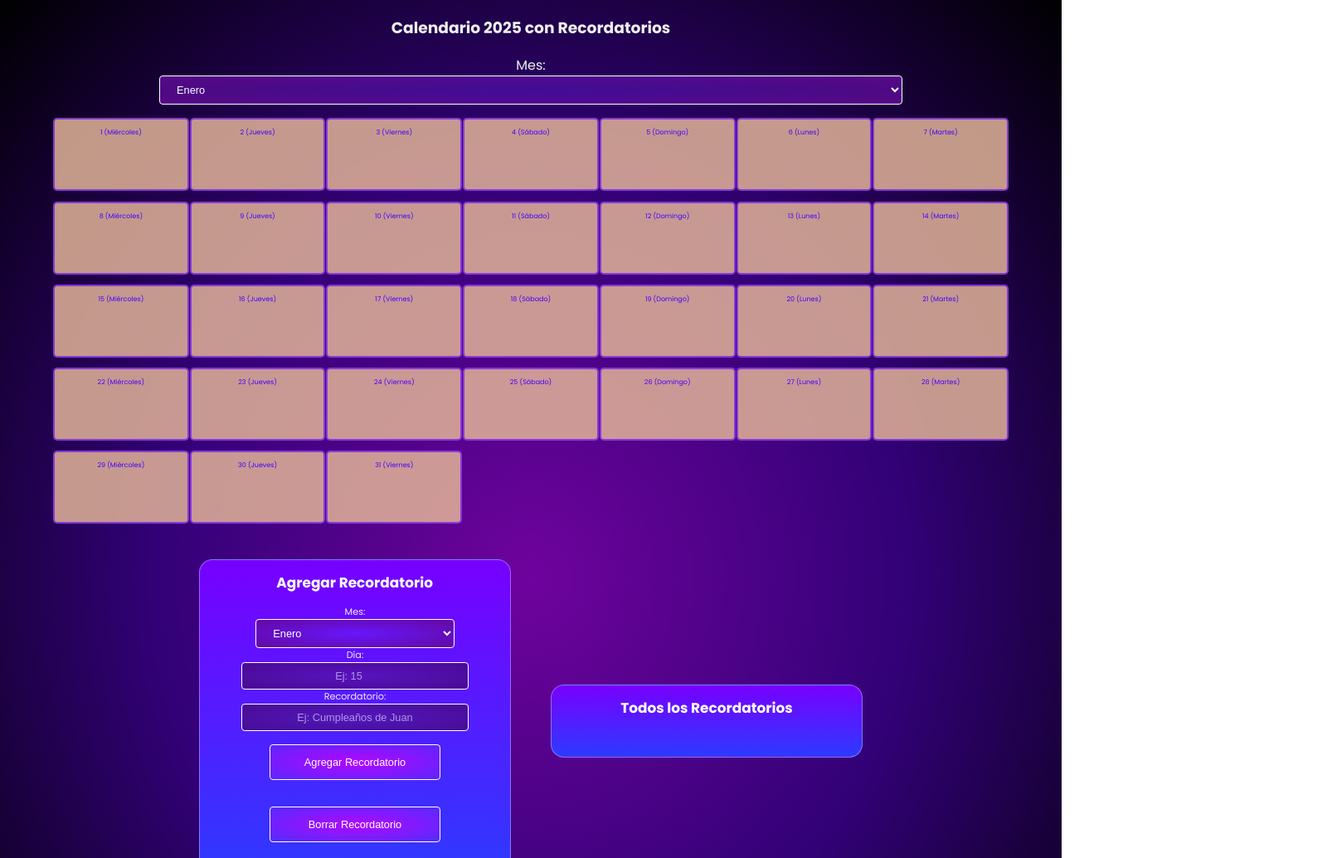
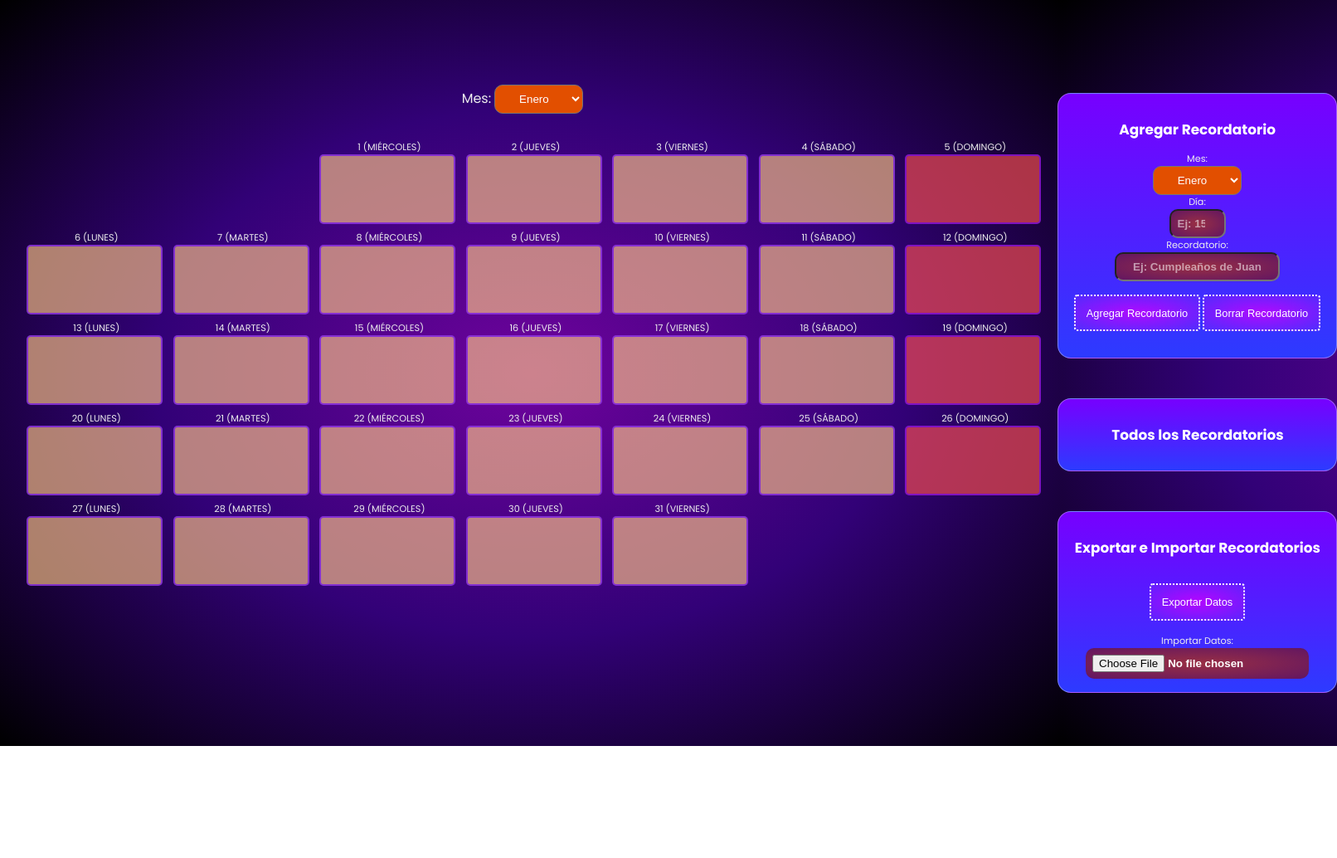
Before and after one commit to pyro-nicolini/calendarioRecordatorio, a plain HTML site: page index.html in a window 1280 px wide. Shown: the top 1034 px of the page at 83% size, 1612 px wide, since content can reach past the window. After the commit the page ends 899 px from the top, so only its background shows below. Drawn offline with Linux system fonts and the light colour scheme.

Commit message:
add new functions, delete especific task, calendar style

```diff
--- a/index.html
+++ b/index.html
@@ -8,7 +8,7 @@
   </head>
   <body>
     <main>
-      <h3>Calendario 2025 con Recordatorios</h3>
+      <section class="sec-A">
         <label for="elegirMes">Mes:</label>
         <select style="margin-bottom: 1rem;" id="elegirMes" aria-label="Selecciona un mes">
           <option value="0">Enero</option>
@@ -25,7 +25,8 @@
           <option value="11">Diciembre</option>
         </select>
         <div class="calendario"></div>
-
+      </section>
+      <section class="sec-B">
         <div class="cards">
           <!-- Card para agregar recordatorios -->
           <div class="card">
@@ -71,6 +72,7 @@
             <input type="file" id="importarJSON" accept=".json" />
           </div>
         </div>
+      </section>
     </main>
     <script src="src/js/app.js"></script>
   </body>
--- a/src/css/estilo.css
+++ b/src/css/estilo.css
@@ -1,43 +1,35 @@
-@import url("https://fonts.googleapis.com/css2?family=Poppins:ital,wght@0,100;0,200;0,300;0,400;0,500;0,600;0,700;0,800;0,900;1,100;1,200;1,300;1,400;1,500;1,600;1,700;1,800;1,900&display=swap");
-/* Estilos para móvil */
+@import url("https://fonts.googleapis.com/css2?family=Poppins:ital,wght@0,100;0,200;0,300;0,400;0,500;0,600;0,700;0,800;0,900&display=swap");
+
 body {
   font-family: "Poppins";
   color: #eeeeee;
-  display: grid;
-  grid-template-areas:
-    "header"
-    "main"
-    "footer";
-  grid-template-columns: 1fr;
-  grid-template-rows: auto 1fr auto;
-  height: 100vh;
+  min-height: 100vh;
   margin: 0;
   width: 100%;
   text-align: center;
-}
-
-p {
-  font-size: .7rem;
-}
-
-div {
-  font-size: .7rem;
-}
-
-input,
-select {
-  text-align: center;
+  background: radial-gradient(#6f039d, #320177, rgb(0, 0, 0));
 }
 
 main {
-  grid-area: main;
   display: flex;
-  justify-content: center;
+  justify-content: end;
   align-items: center;
-  flex-direction: column;
+  gap: 1rem;
   width: 100%;
-  background: radial-gradient(#6f039d, #320177, rgb(0, 0, 0));
   padding-bottom: 3rem;
+  height: 1fr;
+  display: flex;
+  justify-content: space-evenly;
+}
+
+section {
+  width: max-content;
+  margin: 1rem;
+}
+
+p,
+div {
+  font-size: 0.7rem;
 }
 
 h2 {
@@ -54,16 +46,14 @@ h2 {
   }
 }
 
-
 .cards {
-    width: 800px;
-      padding: 1rem 0;
-      padding-right: 0.5rem;
-      padding-left: 0.5rem;
-      display: grid;
+  width: fit-content;
+  margin-top: 6rem;
+  display: flex;
+  flex-direction: column;
+  justify-content: center;
   align-items: center;
-      justify-content: space-evenly;
-      grid-template-columns: repeat(auto-fit, minmax(15rem, 1fr));
+  grid-template-columns: repeat(auto-fit, minmax(15rem, .5fr));
   gap: 3rem;
 }
 
@@ -73,129 +63,38 @@ h2 {
   justify-content: center;
   align-items: center;
   text-align: center;
-      padding: 0 1rem;
-      padding-bottom: 2rem;
+  width: fit-content;
+  padding: 1rem;
   border-radius: 1rem;
   border: 1px solid rgba(255, 255, 255, 0.348);
   background: linear-gradient(#7700ff, #005eff 160%);
-    }
-
-strong {
-  padding: 0;
-  margin: 0;
-}
-
-button,
-select,
-input,
-option {
-  border: 1px solid white !important;
-  color: white;
-  padding: 0.5rem 1rem;
-  border: none;
-  border-radius: 4px;
-  cursor: pointer;
-  font-size: 1.1rem;
-  width: 70%;
-  font-size: .8rem;
+  width: 100%;
 }
 
 button {
   margin: 1rem 0;
-  padding: .8rem;
-  background: radial-gradient(
-    rgba(204, 0, 255, 0.808),
-    rgba(109, 38, 251, 0.515)
-  );
-  transition: all .5s ease-in-out;
+  padding: 0.8rem;
+  background: radial-gradient(rgba(204, 0, 255, 0.808), rgba(109, 38, 251, 0.515));
+  border: 2px white dotted;
+  border-radius: 4px;
+  cursor: pointer;
+  color: white;
+  font-size: 0.8rem;
+  transition: all 0.5s ease-in-out;
 }
 button:hover {
-  background: radial-gradient(
-    rgba(109, 38, 251, 0.515),
-    rgba(47, 0, 255, 0.808)
-  );
-}
-
-select {
-  text-align: center !important;
-  background: radial-gradient(
-    rgba(107, 36, 249, 0.349),
-    rgba(98, 9, 146, 0.885)
-  );
-}
-select:hover {
-  background-color: #5f0eff;
+  background: radial-gradient(rgba(109, 38, 251, 0.515), rgba(47, 0, 255, 0.808));
 }
 
 input {
+  text-align: center;
+  background: radial-gradient(rgba(84, 17, 131, 0.515), rgba(68, 8, 121, 0.808));
   color: #ffffff;
-  text-align: center !important;
-  background: radial-gradient(
-    rgba(84, 17, 131, 0.515),
-    rgba(68, 8, 121, 0.808)
-  );
   font-weight: 600;
 }
 
 input::placeholder {
-  font-weight: 100;
-  color: #ffffff8c; /* Celeste flúor */
-  opacity: 1; /* Si deseas que tenga opacidad completa */
-}
-
-option {
-  text-align: start;
-  background-color: #6e0bac;
-  color: white;
-}
-
-
-@media (min-width: 576px) {
-  body {
-    grid-template-areas:
-      "header header"
-      "main main"
-      "footer footer";
-    grid-template-columns: auto 1fr;
-    grid-template-rows: auto 1fr auto;
-  }
-
-  .items {
-    flex: 1;
-    overflow-y: auto;
-  }
-}
-
-#myChart {
-  border: 1px solid rgba(255, 255, 255, 0.348);
-  background: linear-gradient(#7e35d0, #0c3d92 160%);
-  box-shadow: 0px 0px 10px 0px #005eff;
-  width: 80%;
-  height: 20rem;
-  padding: 1rem;
-  color: white;
-}
-
-canvas {
-  color: white !important;
-}
-
-span {
-  display: flex;
-  flex-direction: column;
-  font-size: 1.3rem;
-  padding: 0;
-  margin: 0;
-  color: white;
-}
-
-#result {
-  font-size: 2rem;
-  padding: 0;
-  margin: 0;
-  margin-bottom: 2rem;
-  color: white;
-  text-shadow: 0px 0px 10px #007bff, -4px -4px 20px #109bc6;
+  color: #ffffff8c;
 }
 
 .spinner {
@@ -206,7 +105,7 @@ span {
   border-radius: 50%;
   width: 15px;
   height: 15px;
-  animation: spin .3s linear infinite;
+  animation: spin 0.3s linear infinite;
 }
 
 @keyframes spin {
@@ -218,34 +117,68 @@ span {
   }
 }
 
-
 .calendario {
   height: 500px;
   display: grid;
-  width: 90%;
+  width: 100%;
   grid-template-columns: repeat(7, 1fr);
-  gap: 1px;
-  margin-bottom: 1rem;
+  gap: .5rem;
+  margin: 1rem;
+  margin-bottom: 5rem;
+  text-transform: uppercase;
 }
 
 .box {
-  color: rgb(68, 0, 255);
-  font-size: .5rem;
-  padding: 10px;
+  background-color: rgba(255, 200, 133, 0.649);
+  color: rgb(37, 37, 37);
+  font-size: 1rem;
+  padding: 1rem;
   text-align: center;
   border: 2px solid #6600ffa2;
   border-radius: 5px;
-  background-color: hsla(23, 56%, 74%, 0.85);
-  height: max-content;
-  min-height: 4rem;
-}
-
-.recordar {
-  color: #8102ff;
-  font-weight: 600;
+  min-height: 3rem;
+  width: 8rem;
 }
 
 li {
+  text-transform: capitalize;
+  display: flex;
+  justify-content: center;
+  align-items: center;
   background-color: #ffd30e94;
-  margin: .5rem 0;
+  margin: 0.2rem;
+  padding: 0.05rem;
+  font-size: .7rem;
+  width: fit-content;
 }
+
+a{
+  font-size: .9rem;
+  font-weight: 600;
+  padding-left: .5rem;
+}
+
+#result {
+  font-size: 2rem;
+  margin-bottom: 2rem;
+  color: white;
+  text-shadow: 0px 0px 10px #007bff, -4px -4px 20px #109bc6;
+}
+
+.empty {
+  background-color: rgba(128, 128, 128, 0);
+  border: none;
+}
+
+.domingo {
+  background-color: rgba(255, 81, 81, 0.647);
+}
+
+option, select, input, textarea  {
+  text-align: start;
+  background-color: #e24f00;
+  color: white;
+  padding: .5rem;
+  text-align: center;
+  border-radius: 10px;
+}
--- a/src/js/app.js
+++ b/src/js/app.js
@@ -13,26 +13,45 @@ let year2025 = [
     { mes: "Diciembre", dias: Array.from({ length: 31 }, (_, i) => ({ numeroDia: i + 1, recordatorios: [] })) },
   ];
 
-
   function mostrarCalendarioMes(mesIndex) {
     const contenedorCalendario = document.querySelector(".calendario");
     contenedorCalendario.innerHTML = ""; // Limpiar el calendario actual
+    const mes = year2025[mesIndex];
+    const diasSemana = ["Lunes", "Martes", "Miércoles", "Jueves", "Viernes", "Sábado", "Domingo"];
+    const primerDiaSemana = diasSemana.indexOf(mes.dias[0].nombreDia);
 
-    const mes = year2025[mesIndex];
+    // Agregar elementos vacíos para los días anteriores al primer día del meswww
+    for (let i = 0; i < primerDiaSemana; i++) {
+      const diaVacio = document.createElement("div");
+      diaVacio.className = "box empty";
+      contenedorCalendario.appendChild(diaVacio);
+    }
+
+    // Agregar los días del mes con su contenido
     mes.dias.forEach((dia, diaIndex) => {
       const diaElemento = document.createElement("div");
-      diaElemento.className = "box";
+      const diaElementoBox = document.createElement("div");
+      diaElementoBox.className = "box-day";
+      diaElementoBox.innerHTML = `${dia.numeroDia} (${dia.nombreDia})`;
+      if (dia.nombreDia == 'Domingo') {
+        diaElemento.className = "box domingo";
+      } else {
+        diaElemento.className = "box";
+      }
       diaElemento.innerHTML = `
-        ${dia.numeroDia} (${dia.nombreDia})
-        ${dia.recordatorios.map((rec, recIndex) =>
-          `<li>${rec} <a style='cursor: pointer; color: red' onclick='borrarEsteRecordatorio(${mesIndex}, ${diaIndex}, ${recIndex})'>X</a></li>`
-        ).join(" ")}
-      `;
-
+      ${dia.recordatorios
+        .map(
+          (rec, recIndex) =>
+            `<li>${rec} <a style='cursor: pointer; color: red' onclick='borrarEsteRecordatorio(${mesIndex}, ${diaIndex}, ${recIndex})'>X</a></li>`
+        )
+        .join(" ")}
+        `;
       if (dia.recordatorios.length > 0) {
         diaElemento.classList.add("recordar");
       }
-      contenedorCalendario.appendChild(diaElemento);
+      diaElementoBox.appendChild(diaElemento);
+      contenedorCalendario.appendChild(diaElementoBox);
+      diaElemento.setAttribute("data-recordatorios", dia.recordatorios.join(", "));
     });
   }
 
@@ -65,12 +84,18 @@ let year2025 = [
   function mostrarRecordatorios() {
     const lista = document.getElementById("lista-recordatorios");
     lista.innerHTML = "";
-    year2025.forEach((mes) => {
-      mes.dias.forEach((dia) => {
+    year2025.forEach((mes, mesIndex) => {
+      mes.dias.forEach((dia, diaIndex) => {
         if (dia.recordatorios.length > 0) {
-          const item = document.createElement("div");
+          const item = document.createElement("li");
           item.className = "recordatorio";
-          item.textContent = `Día ${dia.numeroDia} de ${mes.mes}: ${dia.recordatorios.join(", ")}`;
+          item.textContent = `Día ${dia.numeroDia} de ${mes.mes}: ${dia.recordatorios.join(", ")} `;
+          const link = document.createElement("a");
+          link.textContent = "X";
+          link.style.cursor = "pointer";
+          link.style.color = "red";
+          link.onclick = () => borrarEsteRecordatorio(mesIndex, diaIndex, dia.recordatorios.length - 1);
+          item.appendChild(link);
           lista.appendChild(item);
         }
       });
@@ -93,19 +118,14 @@ function asignarDiasSemana(año, yearData) {
 asignarDiasSemana(2025, year2025);
 guardarEnLocalStorage(year2025);
 
-
 // Evento para cambiar el mes desde el selector
 document.getElementById("elegirMes").addEventListener("change", (e) => {
   const mesSeleccionado = parseInt(e.target.value);
   mostrarCalendarioMes(mesSeleccionado);
 });
 
-
-
-
 // Mostrar el primer mes por defecto
 mostrarCalendarioMes(0);
-
 
   function exportarDatos() {
     const data = JSON.stringify(year2025, null, 2);
@@ -132,7 +152,6 @@ mostrarCalendarioMes(0);
     };
     reader.readAsText(file);
   }
-
 
   document.getElementById("agregar").addEventListener("click", () => {
     const mes = parseInt(document.getElementById("mes").value);
```
Lines whose indentation alone changed are shown as unchanged.
